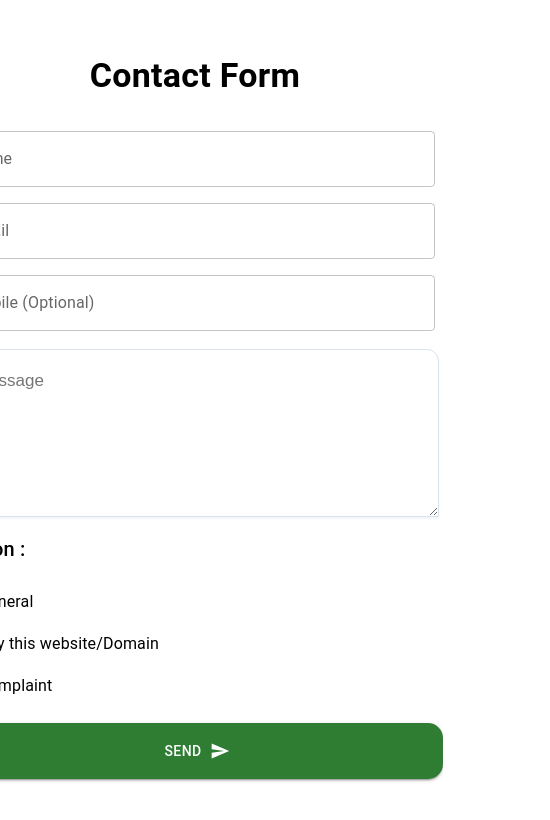
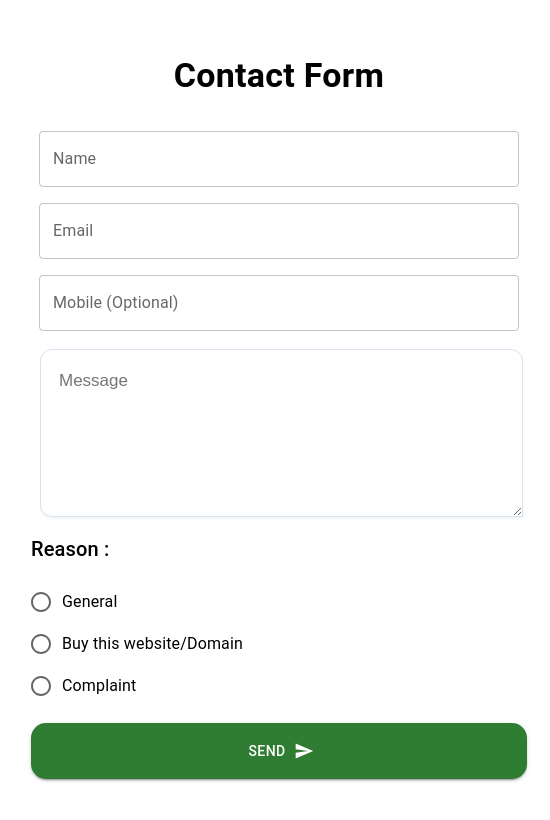
Before and after one commit to Santohack/form-save-database-confirmation-mail, a React (Create React App) app in the folder frontend/: page / in a window 390 px wide. Shown: the top 820 px of the page, 550 px wide, since content can reach past the window. Built offline with nearby package versions, Linux system fonts and the light colour scheme.

Commit message:
mobile responsive

```diff
--- a/frontend/src/App.js
+++ b/frontend/src/App.js
@@ -8,8 +8,8 @@ import OfferDetails from './pages/Offer';
 function App() {
   return (
     <>
-    <Container maxWidth="lg" sx={{
-
+    <Container maxWidth="sm" sx={{
+   minWidth:'min-content',
       display: 'flex',
       flexDirection: 'column',
      padding:'23px',
--- a/frontend/src/styles/HomeScreen/index.js
+++ b/frontend/src/styles/HomeScreen/index.js
@@ -18,5 +18,6 @@ export const  FormContainer  = styled(Box)(()=>({
     alignContent: 'center',
     marginTop: '10px',
     alignItems: 'center',
+
     justifyContent: 'center',
 }))
```
